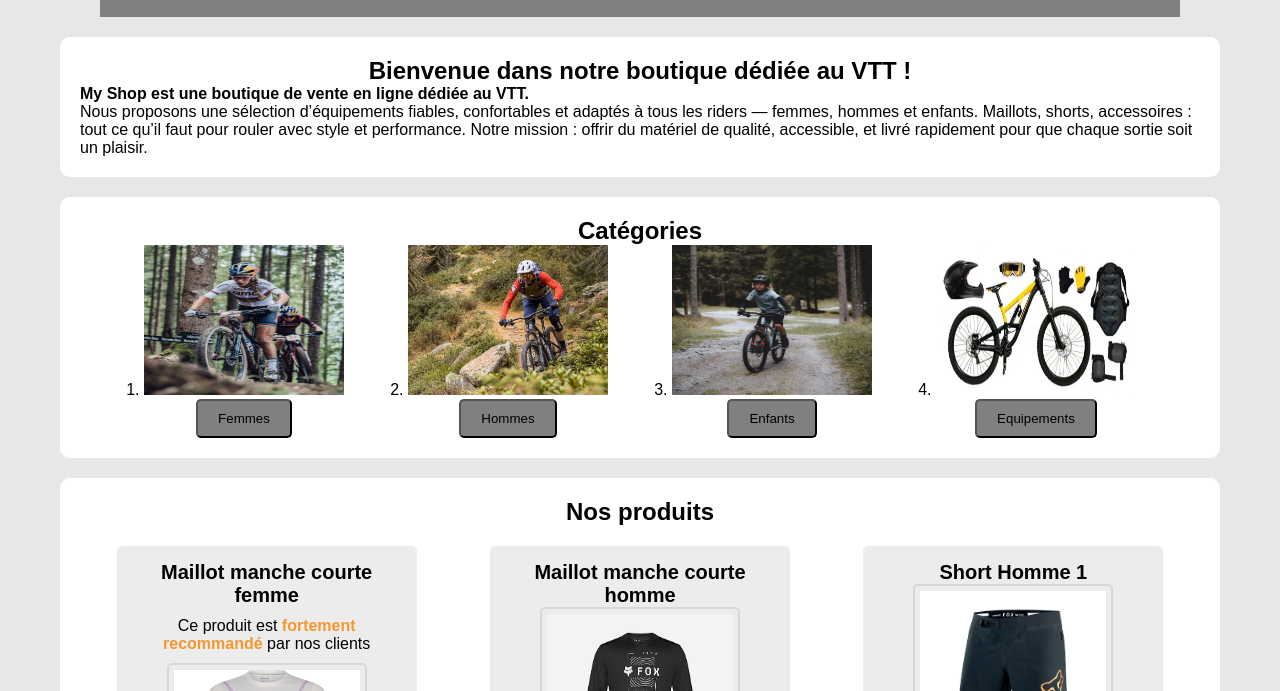
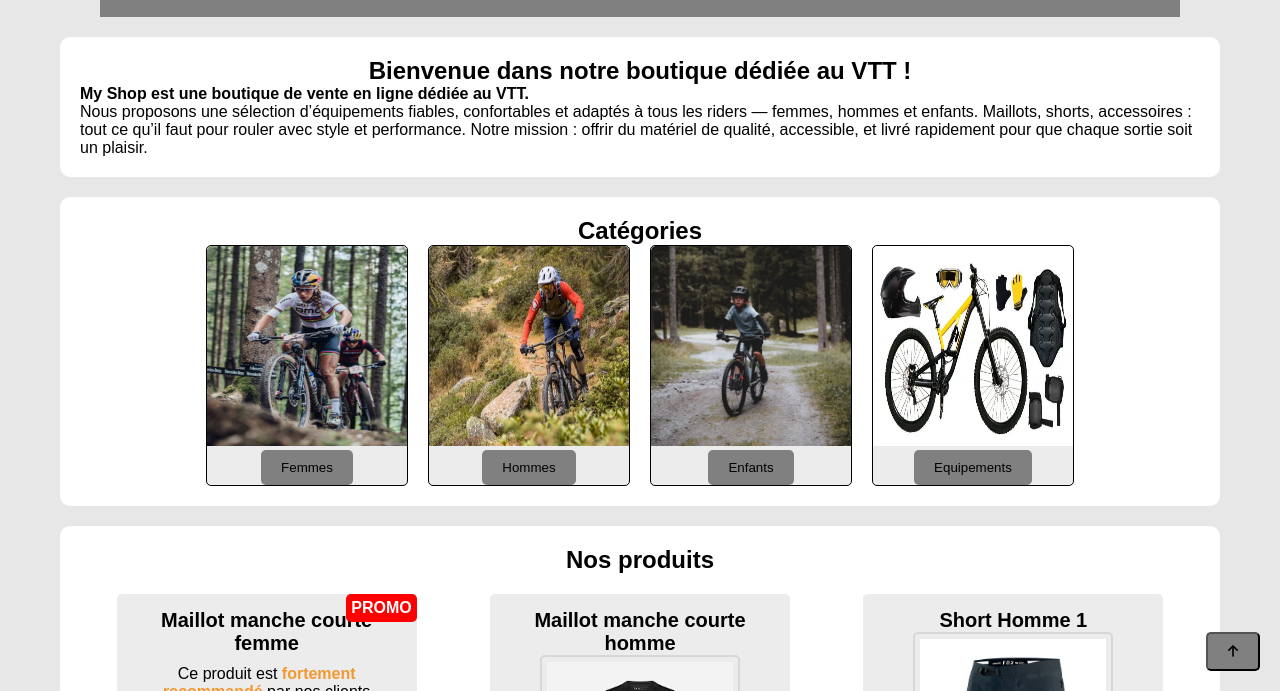
Before and after one commit to alexandre8970/myShop, a plain HTML site: page index.html in a window 1280 px wide. Shown: the part 109-800 px from the top of the page. Drawn offline with Linux system fonts and the light colour scheme.

Commit message:
Position fixed-relative-absolute

```diff
--- a/assets/css/style.css
+++ b/assets/css/style.css
@@ -27,15 +27,21 @@ header {
     /*flex-direction :row; */
     /* height: 1500px; */
     flex-wrap: wrap;
+    /* z-index gère l'ordre de profondeur */
+    z-index: 10;
     justify-content: space-between;
     /*center les éléments sur l'axe principale = axe horizontal */
     align-items: center;
     /*  center les éléments sur l'axe secondaire = axe vertical */
     margin: 0 100px;
+    /* coller header en haut de la page */
+    position: sticky;
+    top: 0;
 }
 
 header ul {
     display: flex;
+    flex-wrap: wrap;
     list-style: none;
     gap: 20px;
 
@@ -47,7 +53,8 @@ header h2 {
 }
 
 /* Header Footer */
-header, footer {
+header,
+footer {
     background-color: grey;
     color: white;
     text-align: center;
@@ -56,7 +63,8 @@ header, footer {
 
 
 /* pour les "a" qui sont enfants de "header" */
-header a, footer a {
+header a,
+footer a {
     color: black;
     text-decoration: none;
 }
@@ -157,6 +165,7 @@ button {
 
 /* Les articles produits */
 .product-card {
+    position: relative;
     background-color: #ececec;
     width: 300px;
     height: 450px;
@@ -164,6 +173,17 @@ button {
     padding: 15px;
     text-align: center;
     border-radius: 5px;
+}
+
+.badge {
+    background-color: red;
+    color: white;
+    padding: 5px;
+    border-radius: 5px;
+    font-weight: 900;
+    position: absolute;
+    top: 0px;
+    right: 0px;
 }
 
 .product-card h3 {
@@ -250,28 +270,7 @@ thead th:last-child{
 } */
 
 
-/* Quand la souris passe dessus */
-button:hover {
-    background-color: #f29831;
-    color: black;
-    font-size: 15px;
-}
 
-/* Quand l'utilisateur sélectionne un élement */
-input:focus {
-    border: 2px solid orange;
-    outline: none;
-}
-
-button:focus {
-    background-color: yellow;
-}
-
-/* pendant le clic */
-button:active {
-    /* background-color: red; */
-    font-size: 10px;
-}
 
 /* Le conteneur flex */
 /* Aligner les produits horizontalement */
@@ -288,18 +287,54 @@ button:active {
 /* flex-direction: column; */
 /* } */
 
-.categorie-container {
-    /* la propriété principale de Flexbox */
+
+/* Conteneur Flexbox */
+.categories-container {
     display: flex;
-    /*flex-direction :row; */
-    /* height: 1500px; */
+    justify-content: center;
+    align-items: flex-start;
     flex-wrap: wrap;
-    justify-content: space-evenly;
-    /*center les éléments sur l'axe principale = axe horizontal */
-    align-items: center;
-    /*  center les éléments sur l'axe secondaire = axe vertical */
+    /* permet le retour à la ligne */
+    gap: 20px;
+    /* espace homogène entre les éléments */
+    list-style: none;
+    /* supprime les puces de la liste */
+}
 
+/* Les cartes catégories */
+.categories-card {
+    background-color: #ececec;
+    width: auto;
+    height: auto;
+    text-align: center;
+    border: 1px solid black;
+    border-radius: 5px;
 }
+
+.categories-card h2 {
+    font-size: 20px;
+    font-weight: bolder;
+}
+
+.categories-card img {
+    width: 200px;
+    height: 200px;
+    border-radius: 5px 5px 0 0;
+}
+
+.categories-card button {
+    background-color: grey;
+    border: none;
+}
+
+.categories-card button:hover {
+    transform: scale(1.05);
+    background-color: #e94444;
+}
+
+
+
+
 
 /* Aligner les produits verticalement */
 /* .products-container { */
@@ -353,3 +388,31 @@ border-color: #1e40af; */
 /* .prod1 {
  align-self: flex-end;
 } */
+
+/* position des éléments */
+/* .titre-presentation {
+    position: relative;
+    top: 20px;
+    left: 30px;
+} */
+
+.scroll-top {
+    position: fixed;
+    bottom: 20px;
+    right: 20px;
+}
+
+td {
+    position: relative;
+}
+
+.badge-table {
+    position: absolute;
+    top: 10px;
+    right: 10px;
+    background-color: red;
+    color: white;
+    padding: 5px;
+    border-radius: 5px;
+    font-weight: 900;
+}
--- a/index.html
+++ b/index.html
@@ -86,24 +86,24 @@
         <section class="categories">
             <h2 class="titre-presentation" id="categories">Catégories</h2>
             <!-- Liste ordonnée -->
-                <ol class="categorie-container">
-                    <li>
+            <ul class="categories-container">
+                <li class="categories-card">
                     <img src="assets/images/femmes.jpg" alt="Catégorie Femmes">
                     <button type="button">Femmes</button>
                 </li>
-                    <li>
+                <li class="categories-card">
                     <img src="assets/images/hommes.webp" alt="Catégorie Hommes">
                     <button type="button">Hommes</button>
                 </li>
-                    <li>
+                <li class="categories-card">
                     <img src="assets/images/enfnats.avif" alt="Catégorie Enfants">
                     <button type="button">Enfants</button>
                 </li>
-                    <li>
+                <li class="categories-card">
                     <img src="assets/images/equipements.webp" alt="Catégorie Equipements">
                     <button type="button">Equipements</button>
                 </li>
-                </ol>
+            </ul>
 
         </section>
         <!-- Liste de définitions -->
@@ -123,6 +123,7 @@
 
             <div class="product-container prod1">
                 <article class="product-card">
+                    <span class="badge">PROMO</span>
                     <h3>Maillot manche courte femme</h3>
                     <p>Ce produit est <span>fortement recommandé</span> par nos clients</p>
                     <img src="assets/images/maillot-mc-femme-2.jpg" alt="Maillot manche courte femme">
@@ -248,7 +249,7 @@
                         <tr>
                             <td rowspan="4">Femme</td>
                             <td>Maillot manche courte femme</td>
-                        <td><img src="assets/images/maillot-mc-femme-2.jpg" alt="Maillot manche courte femme"
+                            <td><span class="badge-table">PROMO</span><img src="assets/images/maillot-mc-femme-2.jpg" alt="Maillot manche courte femme"
                                     width="100"></td>
                             <td>Maillot manche courte femme.</td>
                             <td>49,99 €</td>
@@ -367,6 +368,7 @@
             </p>
         </aside>
 
+        <button class="scroll-top"><i class="fas fa-arrow-up"></i></button>
     </main>
 
     <!-- Pieds de page -->
```
Lines whose indentation alone changed are shown as unchanged.
